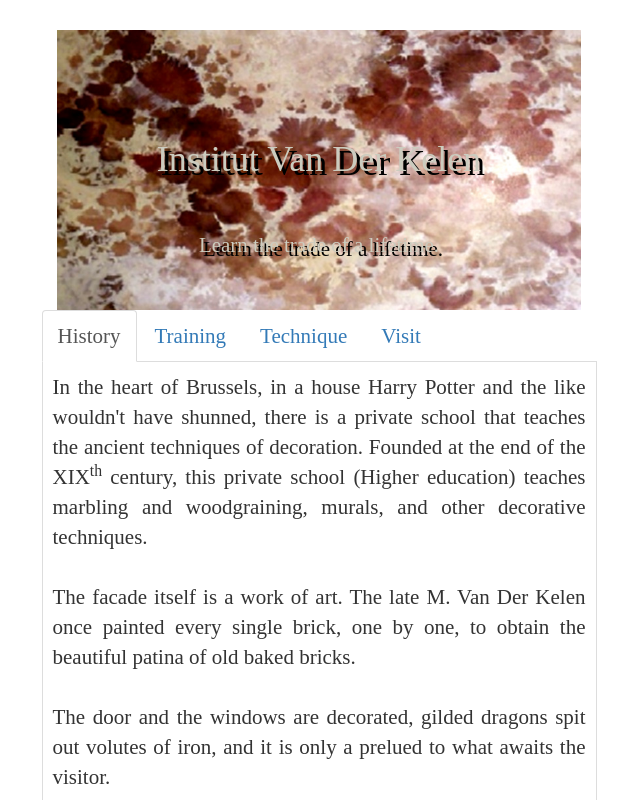
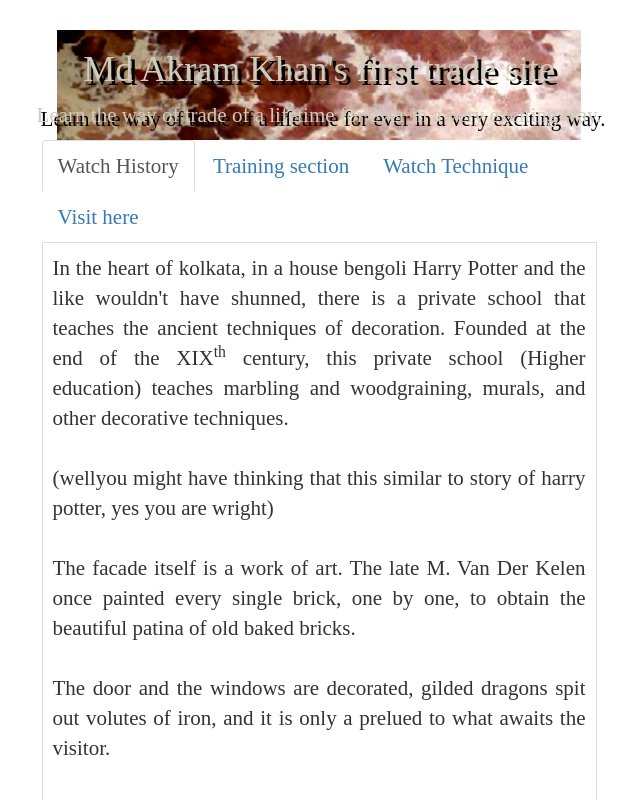
Before and after one commit to timotheap/fcc_tribute, a plain HTML site: page index.html in a window 1280 px wide. Shown: the top 800 px of the page, without its empty margins (321-961 px from the left). Drawn offline with nearby package versions, Linux system fonts and the light colour scheme; a web font is replaced by a local one.

Commit message:
some of the text and tags are changed.
some of the text and tags are changed and paddings are changed to auto.

```diff
--- a/index.html
+++ b/index.html
@@ -22,13 +22,13 @@
 		<header>
 			<div class="row row-header">
 				<div class="col-xs-12 col-sm-6 col-sm-offset-3 img" style="text-align:center">
-					<p style="padding:45px"></p>
+					<p style="padding:auto"></p>
 					<h1 class="title">
-						Institut Van Der Kelen
+						Md Akram Khan's first trade site
 					</h1>
 
-					<p style="padding:40px" class="title">
-						Learn the trade of a lifetime.
+					<p style="padding:auto" class="title">
+						Learn the way of trade of a lifetime for ever in a very exciting way.
 					</p>
 				</div>
 			</div>
@@ -42,19 +42,19 @@
 				<div class="col-xs-12 col-sm-6 col-sm-offset-3">
 					<ul class="nav nav-tabs" role="tablist">
 						<li class="active" role="presentation">
-							<a aria-controls="home" data-toggle="tab" href="#history" role="tab">History</a>
+							<a aria-controls="home" data-toggle="tab" href="#history" role="tab">Watch History</a>
 						</li>
 
 						<li role="presentation">
-							<a aria-controls="profile" data-toggle="tab" href="#training" role="tab">Training</a>
+							<a aria-controls="profile" data-toggle="tab" href="#training" role="tab">Training section</a>
 						</li>
 
 						<li role="presentation">
-							<a aria-controls="profile" data-toggle="tab" href="#techniques" role="tab">Technique</a>
+							<a aria-controls="profile" data-toggle="tab" href="#techniques" role="tab">Watch Technique</a>
 						</li>
 
 						<li role="presentation">
-							<a aria-controls="profile" data-toggle="tab" href="#visit" role="tab">Visit</a>
+							<a aria-controls="profile" data-toggle="tab" href="#visit" role="tab">Visit here</a>
 						</li>
 					</ul>
 
@@ -63,11 +63,17 @@
 
 
 							<p>
-								In the heart of Brussels, in a house Harry Potter and the like wouldn't have shunned, there is a private school that teaches the ancient techniques of decoration. Founded at the end of the XIX<sup>th</sup> century, this private school (Higher education) teaches marbling and woodgraining, murals, and other decorative techniques.<br>
+								In the heart of kolkata, in a house bengoli Harry Potter and the like wouldn't have shunned, there is a private school that teaches the ancient techniques of decoration. Founded at the end of the XIX<sup>th</sup> century, this private school (Higher education) teaches marbling and woodgraining, murals, and other decorative techniques.<br>
+
+								<br>(wellyou might have thinking that this similar to story of harry potter, yes you are wright)
+								<br>
 								<br>
 								The facade itself is a work of art. The late M. Van Der Kelen once painted every single brick, one by one, to obtain the beautiful patina of old baked bricks.<br>
 								<br>
 								The door and the windows are decorated, gilded dragons spit out volutes of iron, and it is only a prelued to what awaits the visitor.<br>
+
+								<br>(can you guess which harry potter movie is this ?)
+								<br>
 								<br>
 								It is worth entering the school if only to have a glimpse of the work of art on the walls of the hall. Large marblings, painted by M. Van Der Kelen and his students a long time ago, spread the entire length of the hall. Visitors can only wish they had more time and space to take the measure of this masterpiece.<br>
 								<br>
@@ -116,7 +122,7 @@
 				</div><!--col-->
 			</div><!--row-content-->
 		</div><!--container-->
-
+<!--this section is for javascript code link-->
 
 		<script src="https://ajax.googleapis.com/ajax/libs/jquery/3.1.1/jquery.min.js">
 		</script>
```
